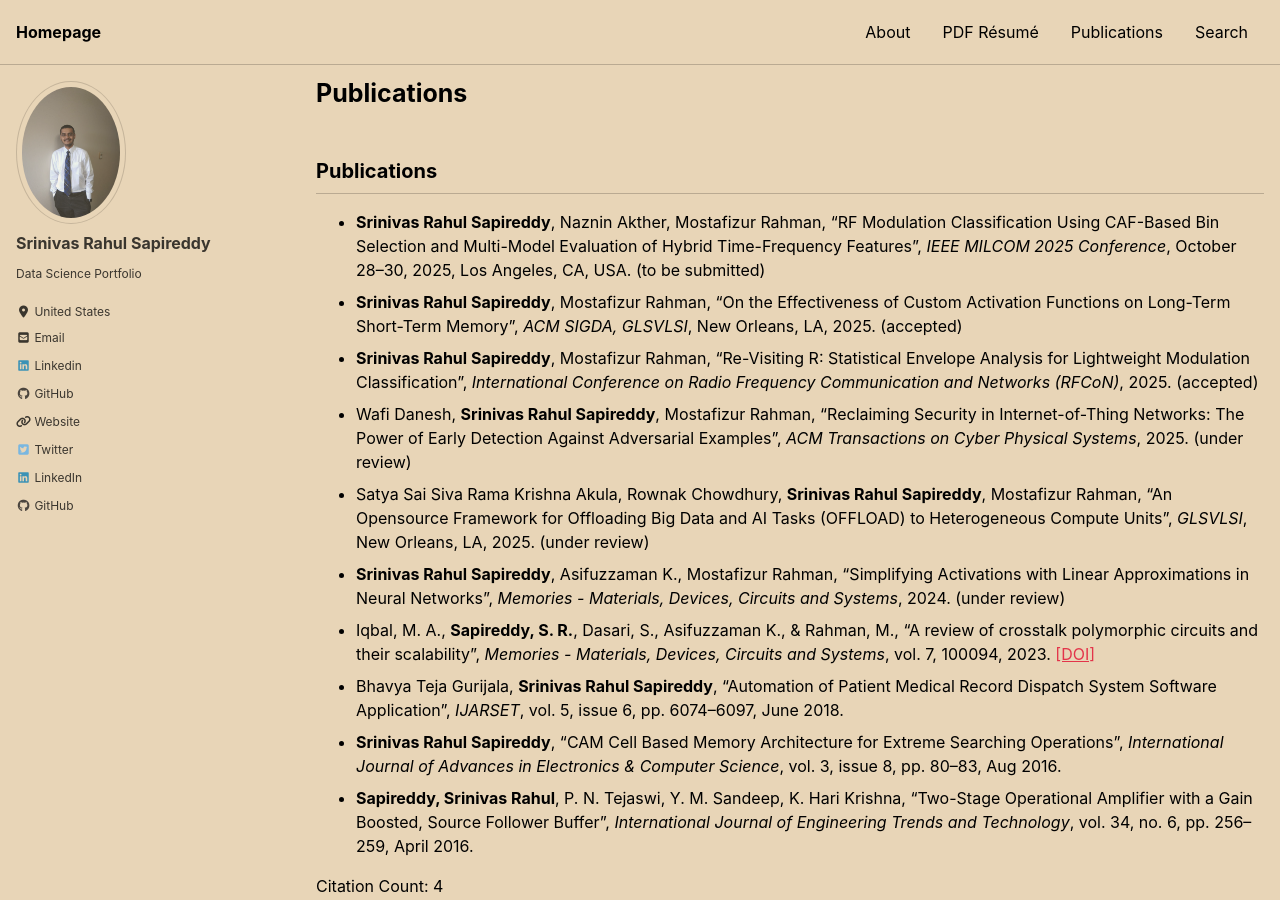
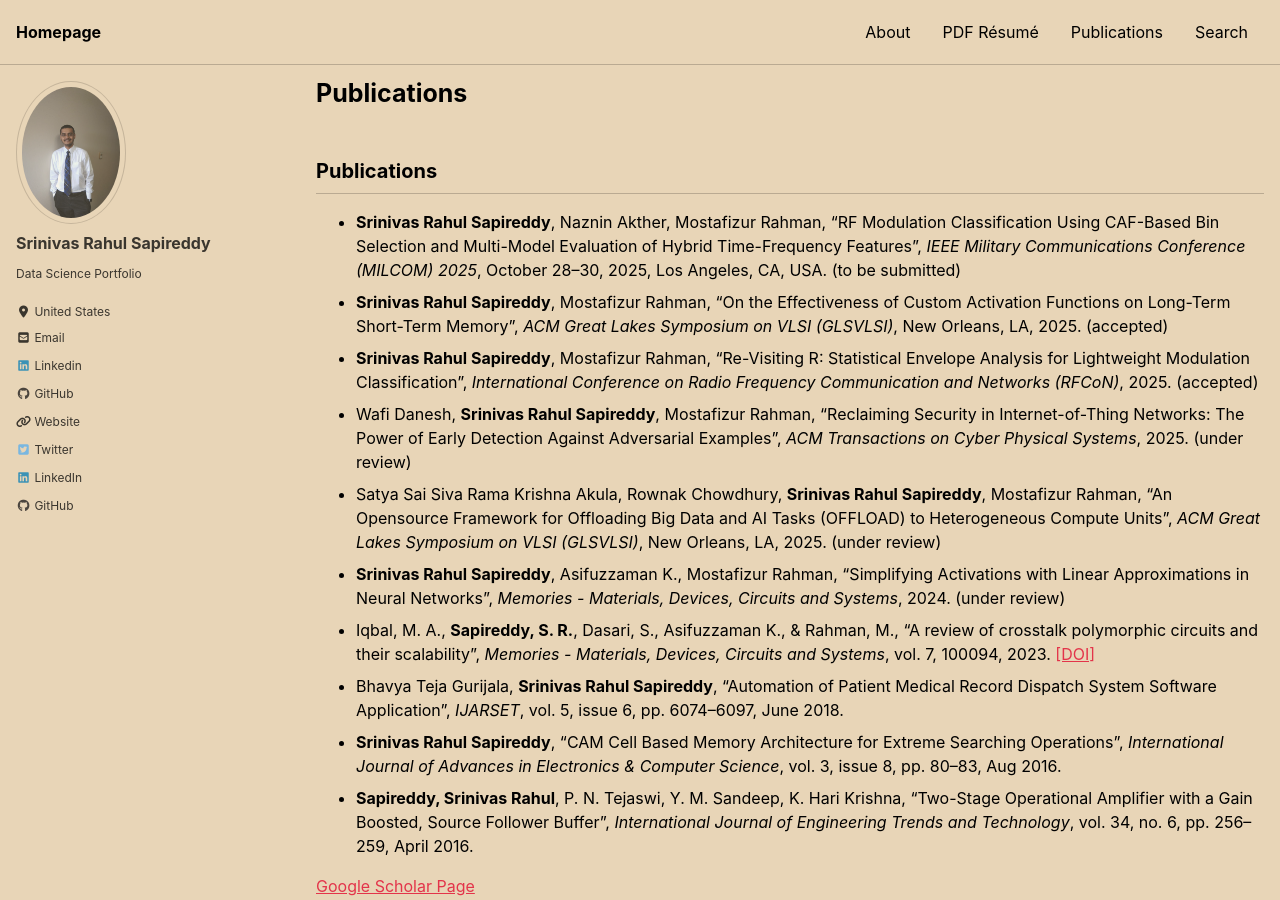
Before and after one commit to srsapireddy/srsapireddy.github.io, a Jekyll site: the page built from _pages/publications.md, in a window 1280 px wide and 900 px high. Built offline with Jekyll 4.4.1, drawn with Linux system fonts in a browser that asks for light colours; cached includes are drawn as plain includes; nearby versions of some CDN libraries.

Commit message:
Update publications.md

```diff
--- a/_pages/publications.md
+++ b/_pages/publications.md
@@ -7,10 +7,10 @@ permalink: /publications/
   <h2>Publications</h2>
   <ul>
     <li>
-      <strong>Srinivas Rahul Sapireddy</strong>, Naznin Akther, Mostafizur Rahman, “RF Modulation Classification Using CAF-Based Bin Selection and Multi-Model Evaluation of Hybrid Time-Frequency Features”, <em>IEEE MILCOM 2025 Conference</em>, October 28–30, 2025, Los Angeles, CA, USA. (to be submitted)
+      <strong>Srinivas Rahul Sapireddy</strong>, Naznin Akther, Mostafizur Rahman, “RF Modulation Classification Using CAF-Based Bin Selection and Multi-Model Evaluation of Hybrid Time-Frequency Features”, <em>IEEE Military Communications Conference (MILCOM) 2025</em>, October 28–30, 2025, Los Angeles, CA, USA. (to be submitted)
     </li>
     <li>
-      <strong>Srinivas Rahul Sapireddy</strong>, Mostafizur Rahman, “On the Effectiveness of Custom Activation Functions on Long-Term Short-Term Memory”, <em>ACM SIGDA, GLSVLSI</em>, New Orleans, LA, 2025. (accepted)
+      <strong>Srinivas Rahul Sapireddy</strong>, Mostafizur Rahman, “On the Effectiveness of Custom Activation Functions on Long-Term Short-Term Memory”, <em>ACM Great Lakes Symposium on VLSI (GLSVLSI)</em>, New Orleans, LA, 2025. (accepted)
     </li>
     <li>
       <strong>Srinivas Rahul Sapireddy</strong>, Mostafizur Rahman, “Re-Visiting R: Statistical Envelope Analysis for Lightweight Modulation Classification”, <em>International Conference on Radio Frequency Communication and Networks (RFCoN)</em>, 2025. (accepted)
@@ -19,7 +19,7 @@ permalink: /publications/
       Wafi Danesh, <strong>Srinivas Rahul Sapireddy</strong>, Mostafizur Rahman, “Reclaiming Security in Internet-of-Thing Networks: The Power of Early Detection Against Adversarial Examples”, <em>ACM Transactions on Cyber Physical Systems</em>, 2025. (under review)
     </li>
     <li>
-      Satya Sai Siva Rama Krishna Akula, Rownak Chowdhury, <strong>Srinivas Rahul Sapireddy</strong>, Mostafizur Rahman, “An Opensource Framework for Offloading Big Data and AI Tasks (OFFLOAD) to Heterogeneous Compute Units”, <em>GLSVLSI</em>, New Orleans, LA, 2025. (under review)
+      Satya Sai Siva Rama Krishna Akula, Rownak Chowdhury, <strong>Srinivas Rahul Sapireddy</strong>, Mostafizur Rahman, “An Opensource Framework for Offloading Big Data and AI Tasks (OFFLOAD) to Heterogeneous Compute Units”, <em>ACM Great Lakes Symposium on VLSI (GLSVLSI)</em>, New Orleans, LA, 2025. (under review)
     </li>
     <li>
       <strong>Srinivas Rahul Sapireddy</strong>, Asifuzzaman K., Mostafizur Rahman, “Simplifying Activations with Linear Approximations in Neural Networks”, <em>Memories - Materials, Devices, Circuits and Systems</em>, 2024. (under review)
@@ -40,7 +40,6 @@ permalink: /publications/
 </section>
 
 <p>
-  Citation Count: 4<br>
   <a href="https://scholar.google.com/citations?user=08fgpdIAAAAJ&hl=en" target="_blank">Google Scholar Page</a><br>
   ORCID ID: <a href="https://orcid.org/0000-0002-9898-6810" target="_blank">https://orcid.org/0000-0002-9898-6810</a>
 </p>
```
